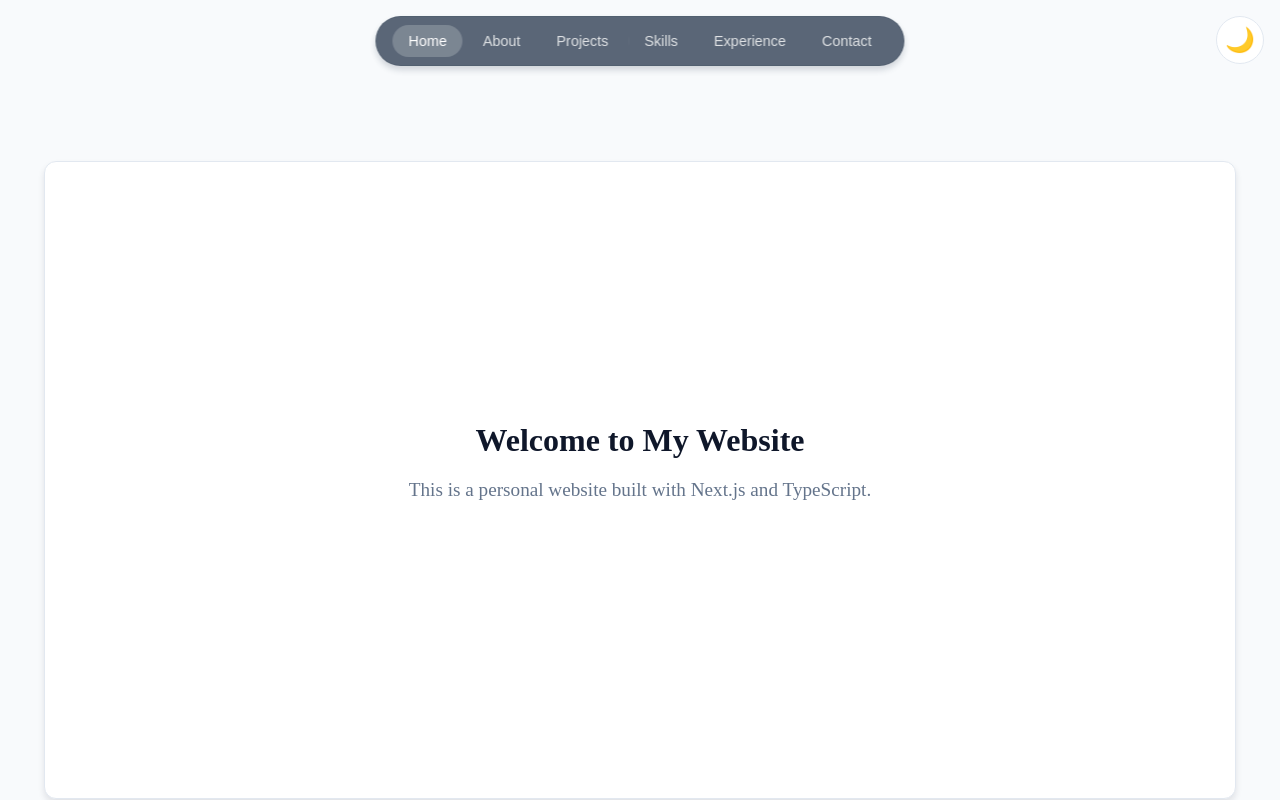
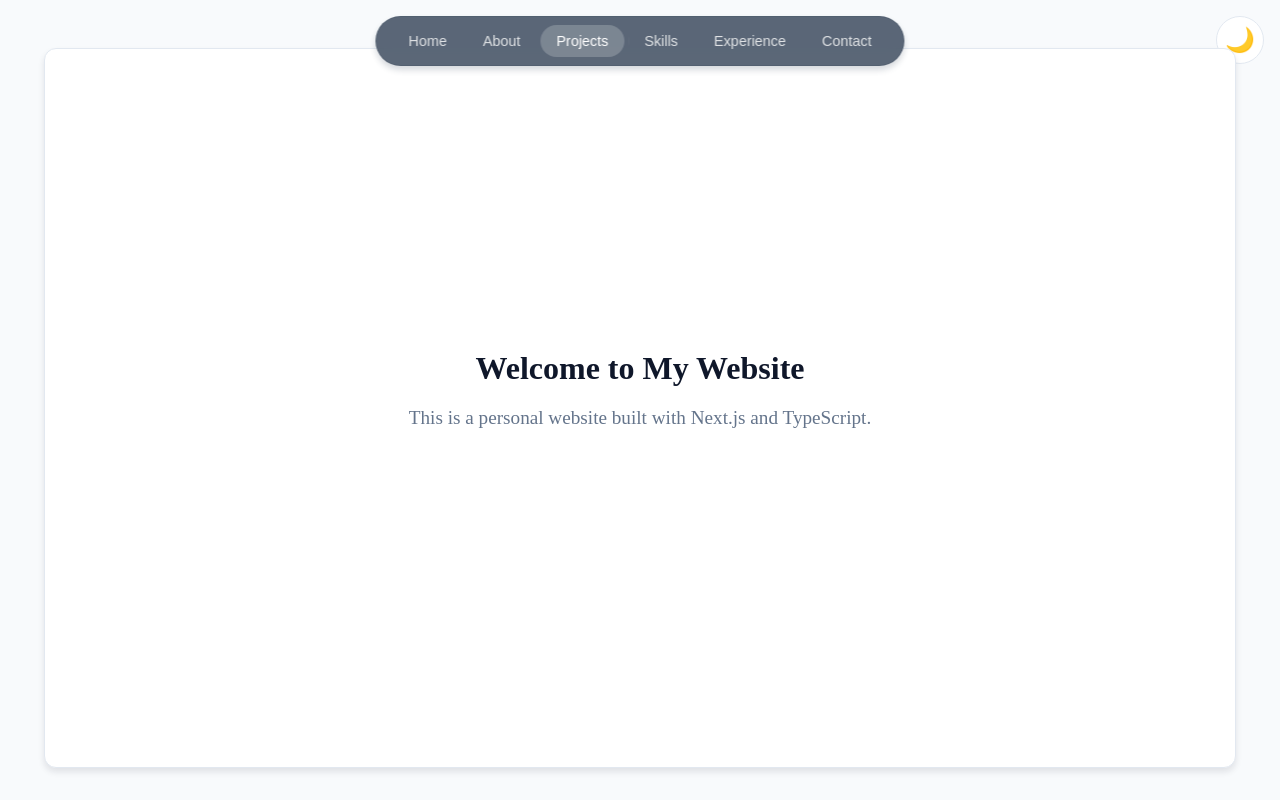
Before and after one commit to gurvirsasan/personal-website, a Next.js app: page / in a window 1280 px wide. Shown: the top 800 px of the page. Built offline with nearby package versions, Linux system fonts and the light colour scheme.

Commit message:
fixed sectioncard style

```diff
--- a/components/Header.tsx
+++ b/components/Header.tsx
@@ -7,13 +7,14 @@ export default function Header() {
   useEffect(() => {
     const handleScroll = () => {
       const sections = ['home', 'about', 'projects', 'skills', 'experience', 'contact'];
-      const scrollPosition = window.scrollY + 100;
+      const viewportHeight = window.innerHeight;
+      const viewportMiddle = viewportHeight / 2;
 
       for (const section of sections) {
         const element = document.getElementById(section);
         if (element) {
           const { top, bottom } = element.getBoundingClientRect();
-          if (top <= 100 && bottom >= 100) {
+          if (top <= viewportMiddle && bottom >= viewportMiddle) {
             setActiveSection(section);
             break;
           }
@@ -28,7 +29,13 @@ export default function Header() {
   const scrollToSection = (sectionId: string) => {
     const element = document.getElementById(sectionId);
     if (element) {
-      element.scrollIntoView({ behavior: 'smooth' });
+      const elementTop = element.getBoundingClientRect().top + window.scrollY;
+      const scrollPosition = elementTop - 30;
+
+      window.scrollTo({
+        top: scrollPosition,
+        behavior: 'smooth'
+      });
     }
   };
 
--- a/components/SectionCard.tsx
+++ b/components/SectionCard.tsx
@@ -4,12 +4,33 @@ interface SectionCardProps {
   title: string;
   children: React.ReactNode;
   id: string;
+  isFirstSection?: boolean;
 }
 
-export default function SectionCard({ title, children, id }: SectionCardProps) {
+export default function SectionCard({ title, children, id, isFirstSection = false }: SectionCardProps) {
   return (
-    <section id={id} className={styles.section} style={{ minHeight: '100vh', display: 'flex', alignItems: 'center', justifyContent: 'center' }}>
-      <div className={styles.container} style={{ width: '98%', maxWidth: '1200px', padding: '2rem' }}>
+    <section
+      id={id}
+      className={styles.section}
+      style={{
+        height: '100vh',
+        minHeight: '100vh',
+        display: 'flex',
+        alignItems: 'center',
+        justifyContent: 'center',
+        paddingTop: '1rem',
+        marginTop: '-3rem',
+        marginBottom: '0.5rem'
+      }}
+    >
+      <div className={styles.container} style={{
+        width: '98%',
+        maxWidth: '1200px',
+        height: '100%',
+        display: 'flex',
+        flexDirection: 'column',
+        justifyContent: 'center'
+      }}>
         <h2 className={styles.sectionTitle}>{title}</h2>
         <div className={styles.description}>{children}</div>
       </div>
--- a/components/sections/Home/HomeSection.tsx
+++ b/components/sections/Home/HomeSection.tsx
@@ -3,7 +3,7 @@ import Image from 'next/image';
 
 export default function HomeSection() {
   return (
-    <SectionCard id="home" title="Welcome to My Website">
+    <SectionCard id="home" title="Welcome to My Website" isFirstSection={true}>
       <div className="flex flex-col items-center justify-center gap-4">
         <p className="text-lg">
           This is a personal website built with Next.js and TypeScript.
```
